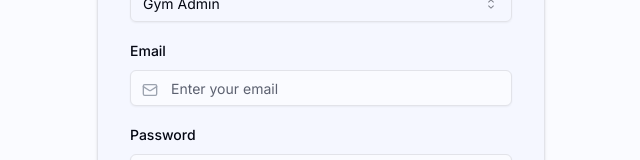
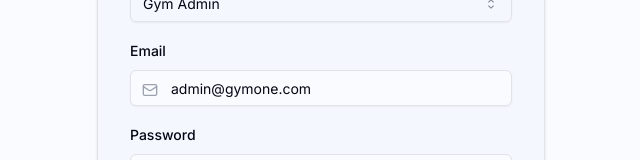
Before and after one commit to ketanMehtaa/gymone, a Next.js app: page /login in a window 1280 px wide. Shown: the part 346-506 px from the top of the page, without its empty margins (319-959 px from the left). Built offline with nearby package versions, Linux system fonts and the light colour scheme.

Commit message:
prefiled login page

```diff
--- a/src/app/login/page.tsx
+++ b/src/app/login/page.tsx
@@ -13,8 +13,8 @@ export default function LoginPage() {
   const router = useRouter();
   const [loading, setLoading] = useState(false);
   const [formData, setFormData] = useState({
-    email: '',
-    password: '',
+    email: 'admin@gymone.com',
+    password: 'admin123',
     role: 'ADMIN',
   });
 
```
